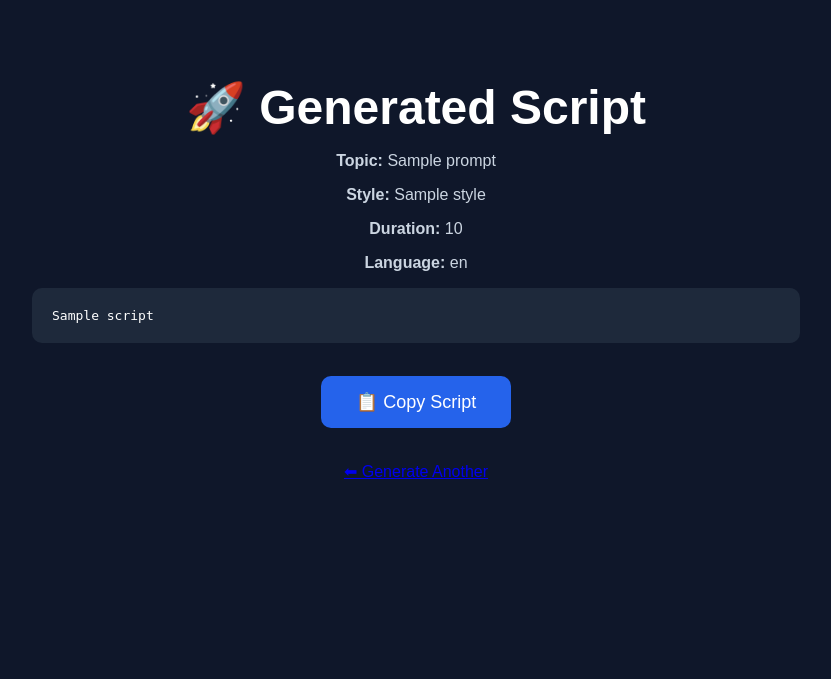
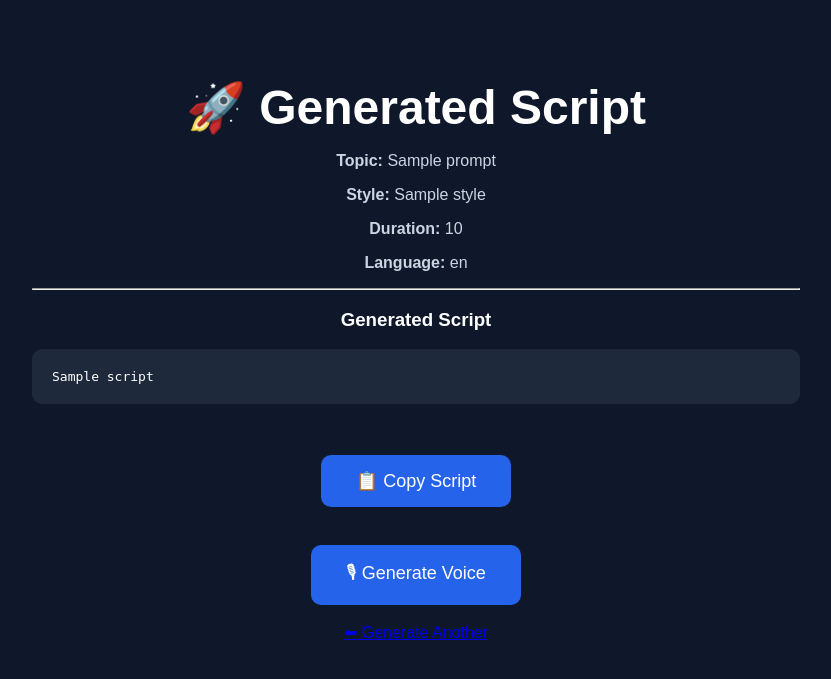
Before and after one commit to yuvrajmishra863-star/ShortForge-AI, a FastAPI app: template templates/result.html in a window 1280 px wide. Shown: the top 679 px of the page, without its empty margins (224-1055 px from the left). Run offline with FastAPI, Linux system fonts and the light colour scheme; the template is opened without the code that fills it: most values are stand-ins (such as "Sample title", 1, 10 or a date in 2020).

Commit message:
Version 2.0 - AI Voice Generation Complete

```diff
--- /dev/null
+++ b/app/tts.py
@@ -0,0 +1,31 @@
+import subprocess
+import uuid
+import os
+
+PIPER_EXE = r"D:\piper\piper.exe"
+MODEL = r"D:\piper\models\en_US-lessac-medium.onnx"
+
+OUTPUT_FOLDER = "static/audio"
+
+os.makedirs(OUTPUT_FOLDER, exist_ok=True)
+
+
+def generate_voice(text):
+    filename = f"{uuid.uuid4()}.wav"
+
+    output_path = os.path.join(OUTPUT_FOLDER, filename)
+
+    subprocess.run(
+        [
+            PIPER_EXE,
+            "-m",
+            MODEL,
+            "-f",
+            output_path,
+        ],
+        input=text,
+        text=True,
+        check=True,
+    )
+
+    return filename
--- a/main.py
+++ b/main.py
@@ -1,9 +1,10 @@
 from fastapi import FastAPI, Request, Form
-from fastapi.responses import HTMLResponse
+from fastapi.responses import HTMLResponse, FileResponse
 from fastapi.staticfiles import StaticFiles
 from fastapi.templating import Jinja2Templates
 
 from app.ai import generate_script
+from app.tts import generate_voice
 
 app = FastAPI()
 
@@ -29,7 +30,6 @@ async def generate(
     duration: str = Form(...),
     language: str = Form(...)
 ):
-
     script = generate_script(
         prompt,
         style,
@@ -48,3 +48,14 @@ async def generate(
             "script": script
         }
     )
+
+
+@app.post("/voice")
+async def voice(script: str = Form(...)):
+    filename = generate_voice(script)
+
+    return FileResponse(
+        path=f"static/audio/{filename}",
+        media_type="audio/wav",
+        filename="voice.wav"
+    )
--- a/templates/result.html
+++ b/templates/result.html
@@ -1,12 +1,12 @@
 <!DOCTYPE html>
-<html>
+<html lang="en">
 
 <head>
-
-    <title>Generated Script</title>
+    <meta charset="UTF-8">
+    <meta name="viewport" content="width=device-width, initial-scale=1.0">
+    <title>🚀 Generated Script</title>
 
     <link rel="stylesheet" href="/static/css/style.css">
-
 </head>
 
 <body>
@@ -18,22 +18,37 @@
         <h1>🚀 Generated Script</h1>
 
         <p><strong>Topic:</strong> {{ prompt }}</p>
+        <p><strong>Style:</strong> {{ style }}</p>
+        <p><strong>Duration:</strong> {{ duration }}</p>
+        <p><strong>Language:</strong> {{ language }}</p>
 
-<p><strong>Style:</strong> {{ style }}</p>
+        <hr>
 
-<p><strong>Duration:</strong> {{ duration }}</p>
-
-<p><strong>Language:</strong> {{ language }}</p>
+        <h3>Generated Script</h3>
 
         <pre id="script">{{ script }}</pre>
 
+        <br>
+
         <button id="copyBtn">
-
             📋 Copy Script
-
         </button>
 
-<p id="copied"></p>
+        <span id="copied"></span>
+
+        <br><br>
+
+        <form action="/voice" method="post">
+
+            <textarea
+                name="script"
+                style="display:none;">{{ script }}</textarea>
+
+            <button type="submit">
+                🎙 Generate Voice
+            </button>
+
+        </form>
 
         <br>
 
@@ -45,22 +60,19 @@
 
 <script>
 
-const copyBtn=document.getElementById("copyBtn");
+const copyBtn = document.getElementById("copyBtn");
+const script = document.getElementById("script");
+const copied = document.getElementById("copied");
 
-const script=document.getElementById("script");
-
-const copied=document.getElementById("copied");
-
-copyBtn.addEventListener("click",async()=>{
+copyBtn.addEventListener("click", async () => {
 
     await navigator.clipboard.writeText(script.innerText);
 
-copied.innerHTML="✅ Script copied!";
+    copied.innerHTML = " ✅ Copied!";
 
 });
 
 </script>
 
 </body>
-
 </html>
```
Also changed, not shown: 6 other files. Lines whose indentation alone changed are shown as unchanged.
